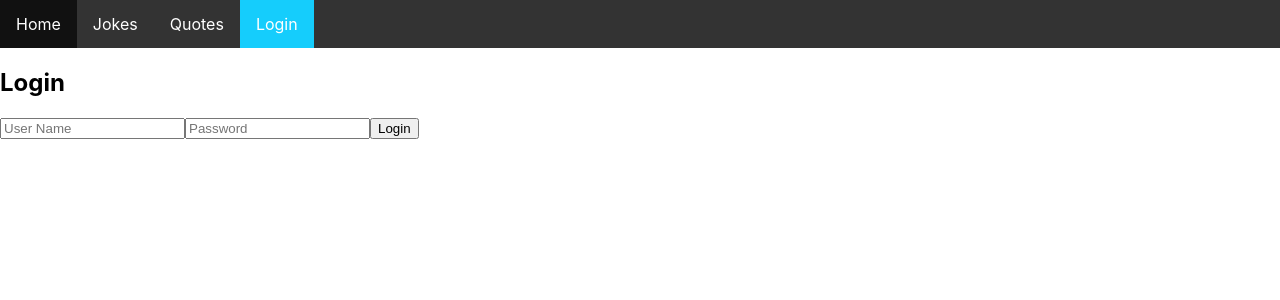
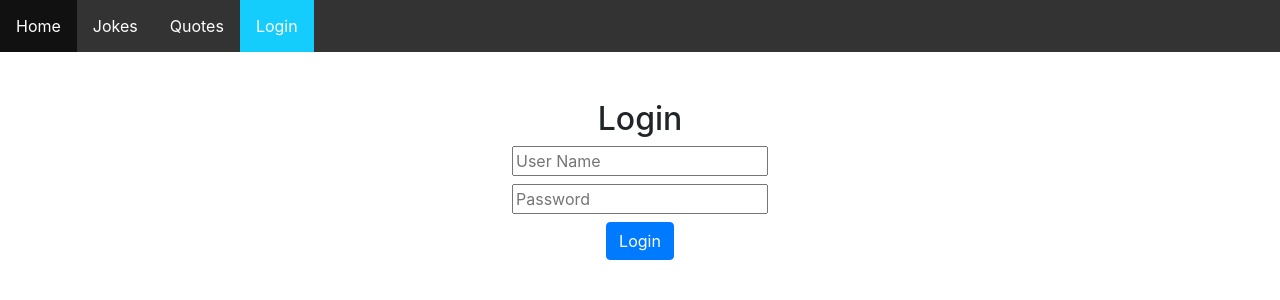
Before and after one commit to dahlfrederik/ca3_frontend, a React (Create React App) app: page /login-out in a window 1280 px wide. Shown: the top 300 px of the page. Built offline with nearby package versions, Linux system fonts and the light colour scheme.

Commit message:
quick bootstrap test

```diff
--- a/src/components/Login.js
+++ b/src/components/Login.js
@@ -1,4 +1,5 @@
 import React, { useState, useEffect } from "react";
+import 'bootstrap/dist/css/bootstrap.css';
 import facade from "../api/apiFacade";
 
 
@@ -18,13 +19,21 @@ export function LogIn({ login }) {
   };
 
   return (
-    <div>
-      <h2>Login</h2>
+    <div class="container-fluid padding">
+    <div class="row">
+    <div class="col-3"></div>
+        <div class="col-6 text-center">
+      <h2 className="text-center mb-2 mt-5">Login</h2>
       <form onChange={onChange}>
-        <input placeholder="User Name" id="username" />
-        <input placeholder="Password" id="password" />
-        <button onClick={performLogin}>Login</button>
+        <input className="mb-2" placeholder="User Name" id="username" />
+        <br/>
+        <input className="mb-2" placeholder="Password" id="password" />
+        <br/>
+        <button className="btn btn-primary" onClick={performLogin}>Login</button>
       </form>
+      <div class="col-3"></div>
+      </div>
+      </div>
     </div>
   );
 }
```
